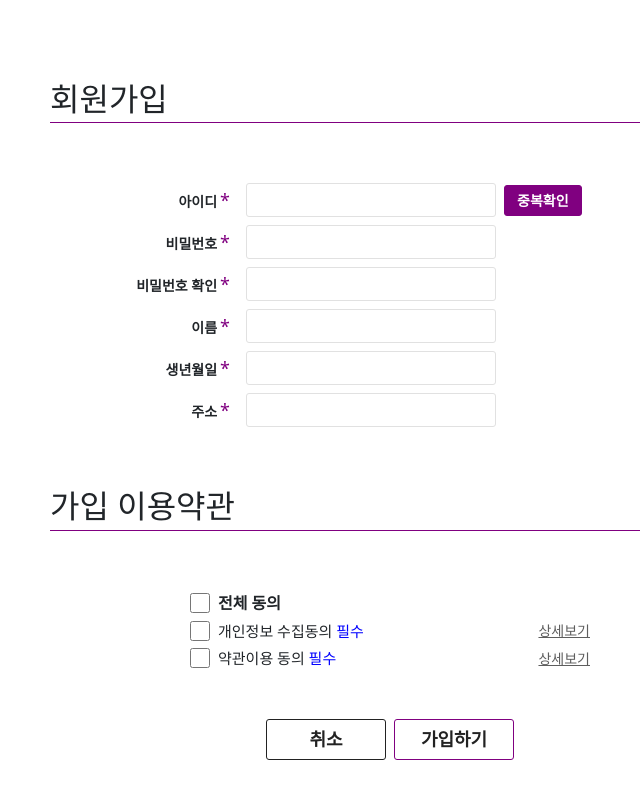
After one commit to OJOuou/project-may, a Spring Boot app: page /bookstore/join in a window 1280 px wide. The commit adds this page. Shown: the whole page, without its empty margins (250-890 px from the left). Run offline with Spring Boot 4, Linux system fonts and the light colour scheme.

Commit message:
[김지은] 회원가입

```diff
--- a/src/main/java/com/project/projectmay/bookstore/controller/BookstoreController.java
+++ b/src/main/java/com/project/projectmay/bookstore/controller/BookstoreController.java
@@ -23,4 +23,9 @@ public class BookstoreController {
 	public String viewSalesBookDetail(HttpServletRequest reqeust) throws Exception {
 		return "bookstore/view/sales/bookDetail";
 	}
+
+	@GetMapping("/join")
+	public String viewJoin(HttpServletRequest reqeust) throws Exception {
+		return "bookstore/view/join/join";
+	}
 }
--- a/src/main/resources/static/css/bookstore.css
+++ b/src/main/resources/static/css/bookstore.css
@@ -1,3 +1,13 @@
+#join_wrapper {
+	width: 800px;
+	height: auto;
+  	min-height: 100%;
+	margin-left: auto;
+	margin-right: auto;
+	margin-top: 80px;
+	margin-bottom: 40px;
+}
+
 #parent_wrapper {
 	width: 98%;
 	height: auto;
@@ -271,11 +281,153 @@ footer {
 }
 /******** FOOTER 푸터 영역 ********/
 
+
+
+/********* 공통 *********/
+
+.btn_area {
+	display: flex;
+	justify-content: center;
+	align-items: center;
+	margin-top: 50px;
+}
+
+.basic_btn {
+	padding: 4px 12px;
+	border: 1px solid purple;
+	border-radius: 3px;
+	background-color: purple;
+	color: #fff;
+	font-size: 14px;
+	font-weight: bold;
+	text-align: center;
+}
+
+.basic_btn.regist {
+	width: 120px;
+	padding: 6px 14px !important;
+	border: 1px solid purple !important;
+	background-color: #fff !important;
+	color: #222 !important;
+	font-size: 18px !important;
+}
+
+.basic_btn.cancel {
+	width: 120px;
+	padding: 6px 14px !important;
+	border: 1px solid #222 !important;
+	background-color: #fff !important;
+	color: #222 !important;
+	font-size: 18px !important;
+}
+
+
+
 /********* contents 부분 공통 *********/
 .body_wrapper {
 	background-color: #fff;
 }
 
+
+
+
+
+
+
+/********* 회원가입 *********/
+
+.join_sub {
+	padding: 0 60px;
+}
+
+.join_sub h2 {
+	text-align: left;
+	border-bottom: 1px solid purple;
+	padding-bottom: 4px;
+}
+
+.join_form {
+	margin-top: 60px;
+	margin-bottom: 60px;
+	margin-left: auto;
+	margin-right: auto;
+}
+
+.join_form .input_row {
+	width: 700px !important;
+	display: flex;
+	justify-content: flex-start;
+	align-items: center;
+	margin-top: 0.5rem;
+  	margin-bottom: 0.5rem;
+
+}
+.input_row p {
+	width: 240px !important;
+	text-align: right;
+	margin: 0;
+	font-size: 14px;
+	font-weight: bold;
+}
+
+.input_row p span {
+	color: purple;
+	font-size: 18px;
+	font-weight: 300;
+	margin-left: 3px;
+}
+
+.input_row input[type=text] {
+	width: 250px !important;
+	padding: 4px 6px;
+	border: 1px solid #e1e1e1;
+	border-radius: 3px;
+	font-weight: 300;
+}
+
+.join_agree {
+	margin-top: 60px;
+	margin-left: auto;
+	margin-right: auto;
+}
+
+.join_agree .agree_row {
+	width: 400px !important;
+	display: flex;
+	justify-content: space-between;
+	align-items: center;
+	margin-top: 0.3rem;
+  	margin-bottom: 0.3rem;
+	margin-left: auto;
+	margin-right: auto;
+}
+
+.agree_row input[type=checkbox] {
+	width: 20px;
+	height: 20px;
+}
+
+.agree_row label {
+	margin-left: 0.5rem;
+	font-size: 15px;
+}
+
+.agree_row label.all_agree {
+	font-size: 16px;
+	font-weight: bold;
+}
+
+.agree_row label .agree_require {
+	color: blue;
+}
+.agree_row .agree_detail {
+	font-size: 14px;
+	color: rgb(94, 94, 94);
+	text-decoration: underline;
+	margin: 0;
+	text-align: right;
+	cursor: pointer;
+}
 
 
 /********* main 메인 *********/
--- a/src/main/resources/templates/bookstore/fragment/config.html
+++ b/src/main/resources/templates/bookstore/fragment/config.html
@@ -13,6 +13,7 @@
 
 	    	<link rel="stylesheet" type="text/css" href="/css/bookstore.css">
 	    	<link rel="stylesheet" type="text/css" href="/js/daterange/daterangepicker.css">
+	    	<title>새벽서점</title>
 		</head>
 
 	</th:block>
--- a/src/main/resources/templates/bookstore/fragment/side.html
+++ b/src/main/resources/templates/bookstore/fragment/side.html
@@ -82,7 +82,7 @@
 				</ul>
 				<!-- 전체도서 -->
 				<ul class="customer_part d-flex justify-content-end">
-					<li><a class="" href="#">회원가입</a></li>
+					<li><a class="" href="/bookstore/join">회원가입</a></li>
 					<li><a class="" href="#">로그인</a></li>
 					<li><a class="" href="#">고객센터</a></li>
 				</ul>
--- /dev/null
+++ b/src/main/resources/templates/bookstore/view/join/join.html
@@ -0,0 +1,81 @@
+<!DOCTYPE html>
+	<html lang="ko" >
+
+	<head>
+		<meta charset="UTF-8"/>
+		<meta name="viewport" content="width=device-width, initial-scale=1">
+    	<link rel="stylesheet" href="/bootstrap/css/bootstrap.min.css"/>
+    	<script src="https://code.jquery.com/jquery-2.2.4.min.js"></script>
+    	<script src="/bootstrap/js/bootstrap.min.js"></script>
+    	<script src="/js/common.js"></script>
+
+    	<link rel="stylesheet" type="text/css" href="/css/bookstore.css">
+    	<title>새벽서점</title>
+	</head>
+	<body>
+		<div id="join_wrapper">
+			<div class="join_sub">
+				<h2 class="">회원가입</h2>
+			</div>
+			<div class="join_form">
+				<div class="input_row">
+					<p class="">아이디<span>*</span></p>
+					<div class="ms-3 d-flex justify-content-start align-items-center">
+						<input type="text" class=""/>
+						<div class="ms-2 basic_btn">중복확인</div>
+					</div>
+				</div>
+				<div class="input_row">
+					<p class="">비밀번호<span>*</span></p>
+					<input type="text" class="ms-3"/>
+				</div>
+				<div class="input_row">
+					<p class="">비밀번호 확인<span>*</span></p>
+					<input type="text" class="ms-3"/>
+				</div>
+				<div class="input_row">
+					<p class="">이름<span>*</span></p>
+					<input type="text" class="ms-3"/>
+				</div>
+				<div class="input_row">
+					<p class="">생년월일<span>*</span></p>
+					<input type="text" class="ms-3"/>
+				</div>
+				<div class="input_row">
+					<p class="">주소<span>*</span></p>
+					<input type="text" class="ms-3"/>
+				</div>
+			</div>
+
+			<div class="join_sub">
+				<h2 class="">가입 이용약관</h2>
+			</div>
+			<div class="join_agree">
+				<div class="agree_row">
+					<div class="d-flex justify-content-start align-items-center">
+						<input type="checkbox" id="agreeAll" />
+						<label for="agreeAll" class="all_agree" >전체 동의</label>
+					</div>
+				</div>
+				<div class="agree_row">
+					<div class="d-flex justify-content-start align-items-center">
+						<input type="checkbox" id="agree1" />
+						<label for="agree1" >개인정보 수집동의 <span class="agree_require">필수</span></label>
+					</div>
+					<p class="agree_detail">상세보기</p>
+				</div>
+				<div class="agree_row">
+					<div class="d-flex justify-content-start align-items-center">
+						<input type="checkbox" id="agree2" />
+						<label for="agree2" >약관이용 동의 <span class="agree_require">필수</span></label>
+					</div>
+					<p class="agree_detail">상세보기</p>
+				</div>
+			</div>
+			<div class="btn_area">
+				<div class="basic_btn cancel">취소</div>
+				<div class="basic_btn regist ms-2">가입하기</div>
+			</div>
+		</div>
+  	</body>
+</html>
```
